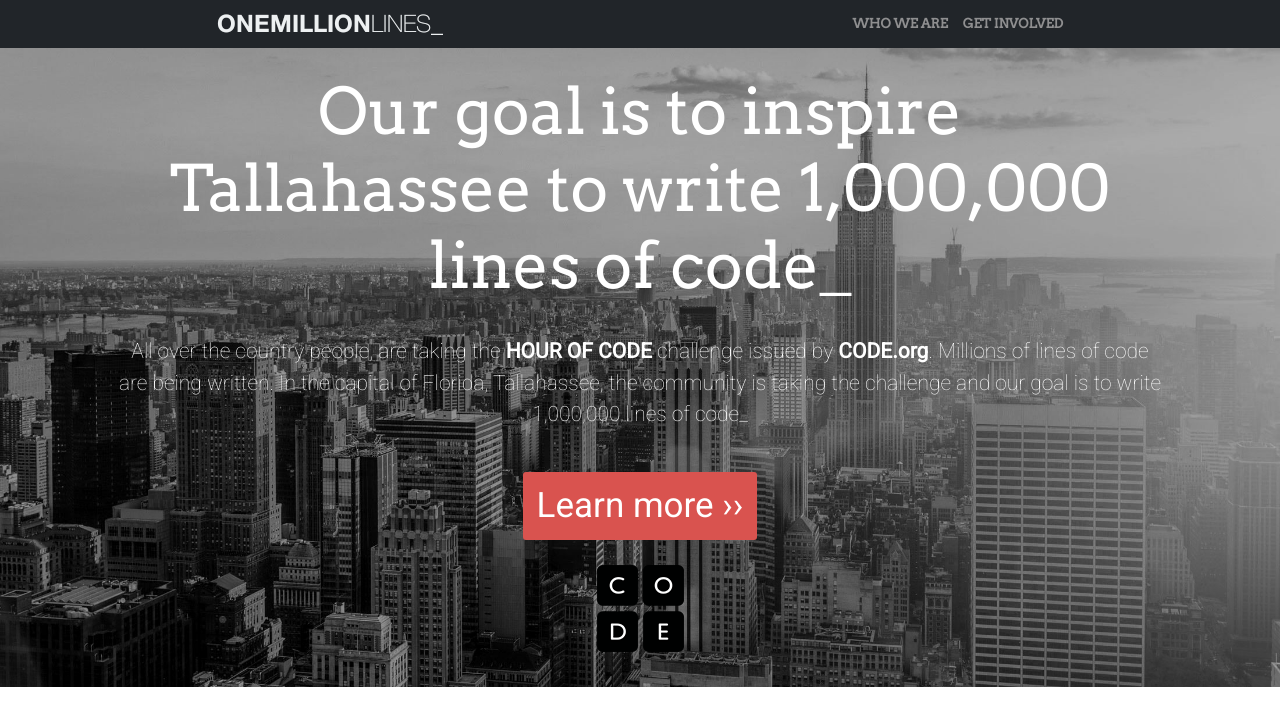
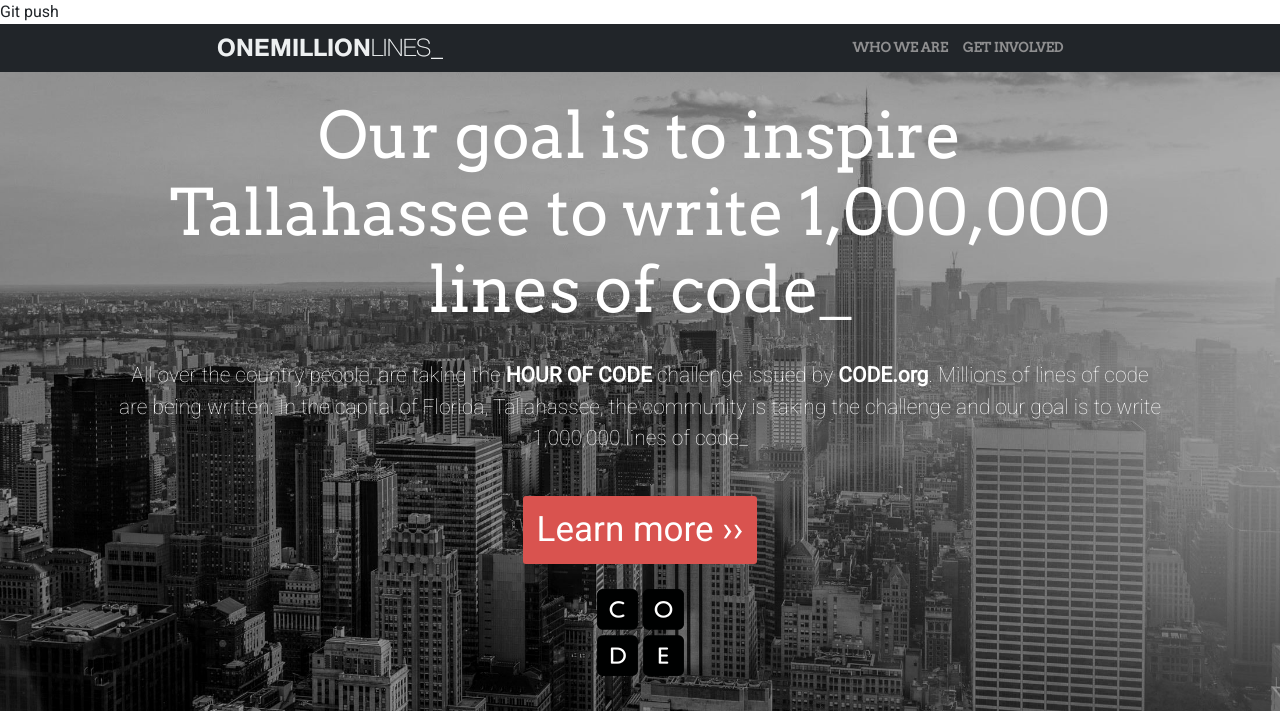
Before and after one commit to Ououia/thickLovers, a plain HTML site: page index.html in a window 1280 px wide. Shown: the top 724 px of the page. Drawn offline with nearby package versions, Linux system fonts and the light colour scheme.

Commit message:
feat : first commit

```diff
--- a/index.html
+++ b/index.html
@@ -72,6 +72,7 @@
   </head>
 
   <body>
+    <div>Git push</div>
     <nav class="navbar navbar-light bg-dark">
       <div class="container-fluid justify-content-around">
         <img
```
